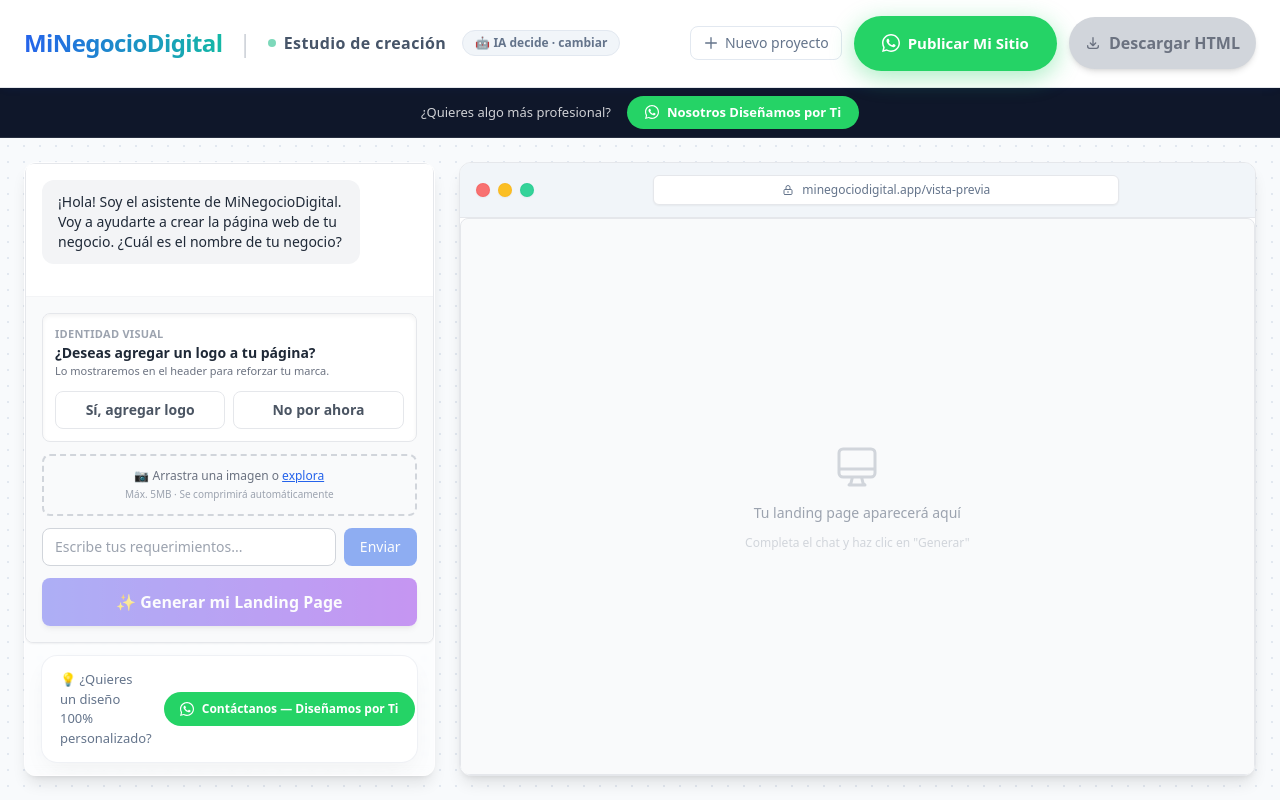
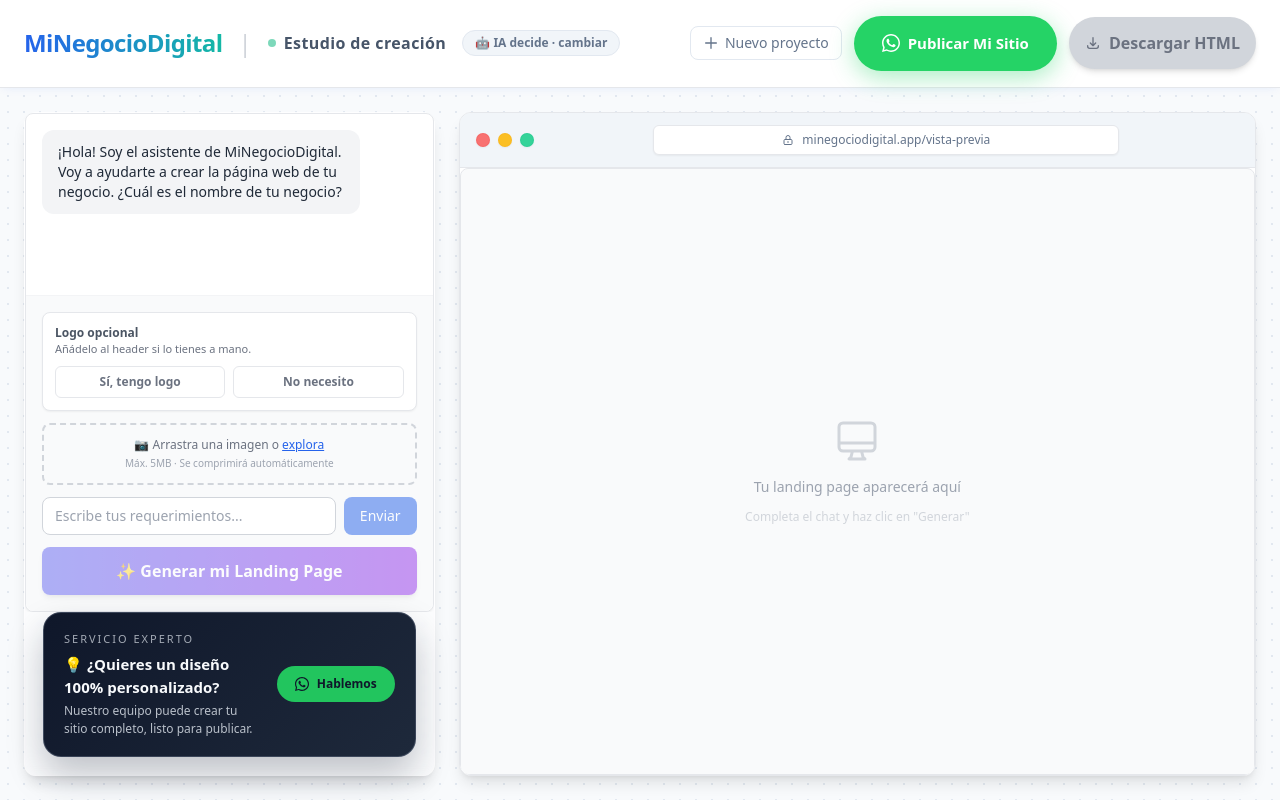
Before and after one commit to jnavarretej22/landingai, a Next.js app: page /builder in a window 1280 px wide. Both pictures are taken after a click on the button "Dejar que la IA decida →". Built offline with nearby package versions, Linux system fonts and the light colour scheme.

Commit message:
streamline builder banner and logo prompt

```diff
--- a/app/builder/page.tsx
+++ b/app/builder/page.tsx
@@ -174,33 +174,30 @@
         </div>
       </header>
 
-      {/* Floating Banner */}
-      <div className="pro-banner">
-        <span>¿Quieres algo más profesional?</span>
-        <a href={WS_URL} target="_blank" rel="noopener" className="pro-banner-btn">
-          <WhatsAppIcon size={14} />
-          Nosotros Diseñamos por Ti
-        </a>
-      </div>
-
       <main className="flex-1 overflow-hidden p-6 relative">
         <div className="absolute inset-0 bg-[#f8fafc] bg-[radial-gradient(#e2e8f0_1px,transparent_1px)] [background-size:16px_16px] pointer-events-none" />
         <div className="flex h-full gap-6 relative z-10">
           {/* Left Panel: Chat */}
-          <div className="w-1/3 flex flex-col h-full shrink-0 shadow-lg rounded-xl overflow-hidden bg-white/50 backdrop-blur-sm border border-white/50">
+          <div className="w-1/3 flex flex-col h-full shrink-0 shadow-lg rounded-xl bg-white/50 backdrop-blur-sm border border-white/50">
+            <div className="flex-1 overflow-hidden">
               <Chat
                 key={chatKey}
                 onGenerate={handleGenerate}
                 isGenerating={isGenerating}
                 onImageUpload={(url) => setUploadedUrls(prev => [...prev, url])}
               />
+            </div>
 
             {/* Professional Card below chat */}
             <div className="pro-card">
-              <p>💡 ¿Quieres un diseño 100% personalizado?</p>
+              <div className="pro-card-copy">
+                <p className="pro-card-eyebrow">Servicio experto</p>
+                <p className="pro-card-title">💡 ¿Quieres un diseño 100% personalizado?</p>
+                <p className="pro-card-sub">Nuestro equipo puede crear tu sitio completo, listo para publicar.</p>
+              </div>
               <a href={WS_URL} target="_blank" rel="noopener" className="pro-card-btn">
                 <WhatsAppIcon size={14} />
-                Contáctanos — Diseñamos por Ti
+                Hablemos
               </a>
             </div>
           </div>
--- a/app/globals.css
+++ b/app/globals.css
@@ -32,73 +32,58 @@
   50% { box-shadow: 0 0 20px rgba(37,211,102,0.3); }
 }
 
-.pro-banner {
-  width: 100%;
-  background: #0f172a;
-  border-bottom: 1px solid rgba(255, 255, 255, 0.1);
-  padding: 8px 24px;
+.pro-card {
+  margin: 0 18px 18px;
+  padding: 18px 20px;
+  background: linear-gradient(135deg, #0f172a 0%, #1e293b 100%);
+  border-radius: 18px;
   display: flex;
   align-items: center;
-  justify-content: center;
   gap: 16px;
-  font-size: 13px;
-  color: rgba(255, 255, 255, 0.8);
-  box-shadow: 0 4px 20px rgba(0,0,0,0.2);
+  box-shadow: 0 18px 35px rgba(15, 23, 42, 0.25);
+  border: 1px solid rgba(148, 163, 184, 0.3);
 }
-.pro-banner-btn {
-  display: inline-flex;
-  align-items: center;
-  gap: 8px;
-  background: #25D366;
-  color: #fff;
-  border: none;
-  padding: 7px 18px;
-  border-radius: 50px;
-  font-size: 13px;
-  font-weight: 600;
-  text-decoration: none;
-  transition: all 0.25s;
-  white-space: nowrap;
+.pro-card-copy {
+  flex: 1;
 }
-.pro-banner-btn:hover {
-  background: #1da851;
-  transform: scale(1.04);
+.pro-card-eyebrow {
+  font-size: 11px;
+  letter-spacing: 2px;
+  text-transform: uppercase;
+  color: rgba(226, 232, 240, 0.7);
+  margin-bottom: 6px;
 }
-
-.pro-card {
-  margin: 12px 16px;
-  padding: 14px 18px;
-  background: white;
-  border: 1px solid rgba(148, 163, 184, 0.15);
-  border-radius: 16px;
-  display: flex;
-  align-items: center;
-  justify-content: space-between;
-  gap: 12px;
-  box-shadow: 0 10px 25px -5px rgba(0,0,0,0.05);
+.pro-card-title {
+  font-size: 15px;
+  font-weight: 700;
+  color: #f8fafc;
+  margin: 0;
 }
-.pro-card p {
-  font-size: 13px;
-  color: #64748b;
-  margin: 0;
-  font-weight: 500;
+.pro-card-sub {
+  font-size: 12px;
+  color: rgba(226, 232, 240, 0.8);
+  margin: 4px 0 0;
 }
 .pro-card-btn {
   display: inline-flex;
   align-items: center;
   gap: 8px;
-  background: #25D366;
-  color: #fff;
-  padding: 8px 16px;
-  border-radius: 50px;
+  background: #22c55e;
+  color: #0f172a;
+  padding: 9px 18px;
+  border-radius: 999px;
   font-size: 12px;
-  font-weight: 600;
+  font-weight: 700;
   text-decoration: none;
   white-space: nowrap;
   transition: all 0.25s;
   flex-shrink: 0;
+  border: none;
 }
-.pro-card-btn:hover { background: #1da851; }
+.pro-card-btn:hover {
+  background: #16a34a;
+  color: #fff;
+}
 
 .publish-btn {
   display: inline-flex;
--- a/components/Chat.tsx
+++ b/components/Chat.tsx
@@ -337,46 +337,47 @@
 
       {/* Input area */}
       <div className="p-4 border-t border-gray-100 space-y-3 bg-gray-50 rounded-b-lg">
-        <div className="bg-white border border-gray-200 rounded-lg p-3 shadow-inner space-y-3">
-          <div className="flex items-start justify-between gap-2">
+        <div className="bg-white border border-gray-200 rounded-lg p-3 shadow-sm space-y-2">
+          <div className="flex items-center justify-between">
             <div>
-              <p className="text-[11px] uppercase tracking-wide text-gray-400 font-semibold">Identidad visual</p>
-              <p className="text-sm font-semibold text-gray-800">¿Deseas agregar un logo a tu página?</p>
-              <p className="text-[11px] text-gray-500">Lo mostraremos en el header para reforzar tu marca.</p>
+              <p className="text-xs font-semibold text-gray-600">Logo opcional</p>
+              <p className="text-[11px] text-gray-500">Añádelo al header si lo tienes a mano.</p>
             </div>
             {waitingLogoAnswer && (
-              <span className="text-[11px] font-semibold text-amber-600">Responde para continuar</span>
+              <span className="text-[11px] font-semibold text-amber-600">Responde →</span>
             )}
           </div>
-          <div className="flex gap-2">
+          <div className="grid grid-cols-2 gap-2">
             {(['yes', 'no'] as const).map(option => (
               <button
                 key={option}
                 type="button"
                 onClick={() => handleLogoChoice(option)}
-                className={`flex-1 px-3 py-2 rounded-lg border text-sm font-semibold transition-colors ${
+                className={`px-3 py-1.5 rounded-md border text-[12px] font-semibold transition ${
                   logoDecision === option
                     ? option === 'yes'
-                      ? 'bg-emerald-100 text-emerald-700 border-emerald-200'
-                      : 'bg-gray-200 text-gray-700 border-gray-300'
-                    : 'bg-white text-gray-600 border-gray-200 hover:border-gray-300'
+                      ? 'bg-emerald-50 text-emerald-700 border-emerald-200'
+                      : 'bg-gray-100 text-gray-600 border-gray-200'
+                    : 'bg-white text-gray-500 border-gray-200 hover:border-gray-300'
                 }`}
                 disabled={isGenerating}
               >
-                {option === 'yes' ? 'Sí, agregar logo' : 'No por ahora'}
+                {option === 'yes' ? 'Sí, tengo logo' : 'No necesito'}
               </button>
             ))}
           </div>
           {logoDecision === 'yes' && (
+            <div className="rounded-md border border-dashed border-emerald-200 bg-emerald-50/40 p-2">
               <LogoUploader
                 onUploadSuccess={handleLogoUpload}
                 onRemove={clearLogo}
                 preview={logoImage}
                 disabled={isGenerating || isLoading}
               />
+            </div>
           )}
           {logoDecision === 'no' && (
-            <p className="text-[11px] text-gray-500">Puedes activarlo más tarde si consigues el archivo.</p>
+            <p className="text-[10px] text-gray-400">Siempre podrás cambiar de opinión más adelante.</p>
           )}
         </div>
 
```
Lines whose indentation alone changed are shown as unchanged.
